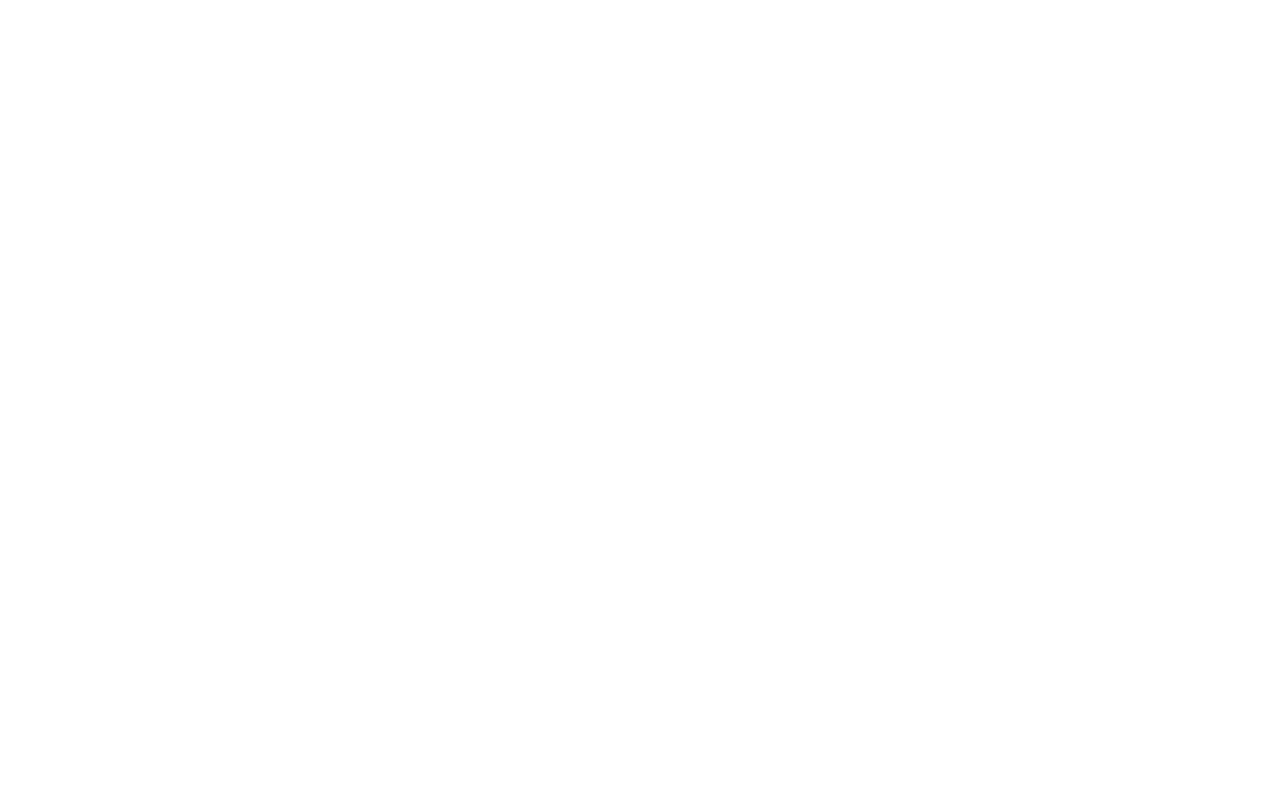
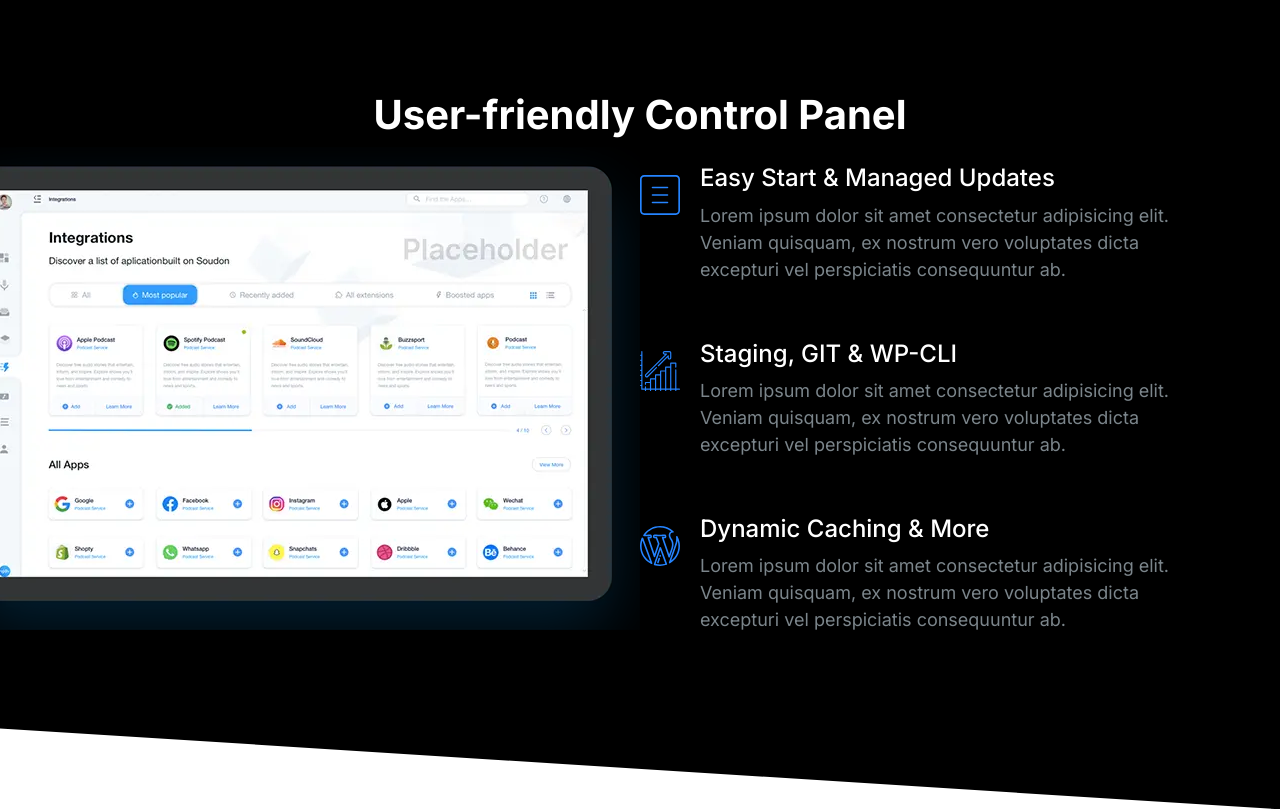
Before and after one commit to Ale-199/Moshify, a plain HTML site: page index.html in a window 1280 px wide. Drawn offline with Linux system fonts and the light colour scheme.

Commit message:
building the showcase block

```diff
--- a/CSS/styles.css
+++ b/CSS/styles.css
@@ -39,6 +39,12 @@ Use the ::before selector to insert something before the content.
 }
 
 /* Typography*/
+/*we are going to use a pseudo element selector called selection to specify the color of the selected text.*/
+::selection{
+  background: var(--color-primary);
+  color: #fff;
+}
+
 /*by default it is going to be 16px. This is set by the browser*/
 html {
   /* 62.5% * 16px = 10px, change the default font-size to 10px*/
@@ -79,6 +85,7 @@ h2 {
 
 h3 {
   font-size: 3rem;
+  font-weight: 500;
 }
 
 p {
@@ -207,7 +214,7 @@ adjusting the styles for mobile and desktop.
 
   /*get rid of the left padding that all browser apply by default.*/
   padding-left: 0;
-  color: var(--color-headings);
+
 }
 
 .list--inline .list__item {
@@ -220,6 +227,7 @@ adjusting the styles for mobile and desktop.
 
   /*the icon won't show if we don't set the padding-left here, because we set the padding-left to 0 previously*/
   padding-left: 3rem;
+  color: var(--color-headings);
 }
 
 /*for lists with a tick skin. our items should have the following attribute*/
@@ -538,6 +546,7 @@ adjusting the styles for mobile and desktop.
   /*flex	Displays an element as a block-level flex container*/
   /*if we use flex on the container, we can lay the element horizontally*/
   display: flex;
+  margin-bottom: 4rem;
 }
 
 .media__title {
@@ -769,7 +778,10 @@ to make the image responsive
   color: #7b858b;
 }
 
-.block--dark .block__heading {
+/*h1 h2 and h3 inside a class named block--dark will have the following css style*/
+.block--dark h1,
+.block--dark h2,
+.block--dark h3 {
   color: #fff;
 }
 
@@ -782,12 +794,12 @@ to make the image responsive
 
   /*the first number is the x-offset, the second is the y-offset*/
   /*top left corner, top right corner, bottom right corner, bottom left corner*/
-  clip-path: polygon(0% 0%, 100% 0%, 100% 100%, 0% 80%);
+  clip-path: polygon(0% 0%, 100% 0%, 100% 100%, 0% 90%);
 }
 
 .block--skewed-left {
   padding-bottom: calc(var(--padding-vertical) + 4rem);
-  clip-path: polygon(0% 0%, 100% 0%, 100% 80%, 0% 100%);
+  clip-path: polygon(0% 0%, 100% 0%, 100% 90%, 0% 100%);
 }
 
 /*Even if you have a really wide screen, our content is not going to stretch, it's always going to be inside this boundary.*/
@@ -888,10 +900,6 @@ to make the image responsive
 
 /*--------------------------------------------------------------------------------------------------------------------*/
 /* Hero --> the first part of the page. include the navigation bar*/
-.hero {
-  clip-path: polygon(0% 0%, 100% 0%, 100% 90%, 0% 100%);
-}
-
 /*this is for the <p> element*/
 /*In this implementation, I've defined this properties as part of an element called tagline, which belongs to the
 hero component.
@@ -956,7 +964,7 @@ Tagline for hero component
   .block-domain__prices {
     /*with this, the gird will try to create as many columns as needed to fit all these items.But does not work with fraction unit.
    */
-   /*using minmax function to provide a range. this function take two arguments,our coulumn should be minimum of 100 px, and maximum of 1 fracture.*/
+    /*using minmax function to provide a range. this function take two arguments,our coulumn should be minimum of 100 px, and maximum of 1 fracture.*/
     grid-template-columns: repeat(auto-fit, minmax(10rem, 1fr));
   }
 }
@@ -972,7 +980,6 @@ Tagline for hero component
   max-width: 500px;
   margin: 0 auto;
 }
-
 
 /*--------------------------------------------------------------------------------------------------------------------*/
 /* Features Block */
@@ -1007,3 +1014,27 @@ first of type and overwrite the top margin*/
     order: 2;
   }
 }
+
+/*--------------------------------------------------------------------------------------------------------------------*/
+/* Showcase Block */
+.block-showcase__image > img {
+  width: 100%;
+}
+
+@media screen and (min-width: 768px) {
+  /*if we have a block showcase, in this block we have a grid, The template for this grid should be like 50% and 50%*/
+  .block-showcase .grid {
+    grid-template-columns: 50% 50%;
+  }
+
+  .block-showcase__image {
+    /*The align-self property specifies the alignment for the selected item inside the flexible container.*/
+    justify-self: end;
+  }
+
+  .block-showcase__image > img {
+    /*with this, the image will be displayed in its actual size*/
+    width: auto;
+    max-width: 700px;
+  }
+}
--- a/index.html
+++ b/index.html
@@ -15,9 +15,77 @@
     <link rel="stylesheet" href="CSS/styles.css" />
   </head>
   <body>
-
-
-
+    <section class="block block--dark block--skewed-right block-showcase">
+      <header class="block__header">
+        <h2>User-friendly Control Panel</h2>
+      </header>
+      <div class="container grid grid--1x2">
+        <picture class="block-showcase__image">
+          <source
+            type="image/webp"
+            srcset="images/ipad.webp 1x, images/ipad@2x.webp 2x"
+          />
+          <source
+            type="image/png"
+            srcset="images/ipad.png 1x, images/ipad@2x.png 2x"
+          />
+          <img src="images/ipad.png" alt="" />
+        </picture>
+        <ul class="list">
+          <li>
+            <div class="media">
+              <div class="media__image">
+                <svg class="icon icon--primary">
+                  <use xlink:href="images/sprite.svg#menu"></use>
+                </svg>
+              </div>
+              <div class="media__body">
+                <h3 class="media__title">Easy Start & Managed Updates</h3>
+                <p>
+                  Lorem ipsum dolor sit amet consectetur adipisicing elit.
+                  Veniam quisquam, ex nostrum vero voluptates dicta excepturi
+                  vel perspiciatis consequuntur ab.
+                </p>
+              </div>
+            </div>
+          </li>
+          <li>
+            <div class="media">
+              <div class="media__image">
+                <svg class="icon icon--primary">
+                  <use xlink:href="images/sprite.svg#growth"></use>
+                </svg>
+              </div>
+              <div class="media__body">
+                <h3 class="media__title">Staging, GIT & WP-CLI</h3>
+                <p>
+                  Lorem ipsum dolor sit amet consectetur adipisicing elit.
+                  Veniam quisquam, ex nostrum vero voluptates dicta excepturi
+                  vel perspiciatis consequuntur ab.
+                </p>
+              </div>
+            </div>
+          </li>
+          <li>
+            <div class="media">
+              <div class="media__image">
+                <svg class="icon icon--primary">
+                  <use xlink:href="images/sprite.svg#wordpress"></use>
+                </svg>
+              </div>
+              <div class="media__body">
+                <h3 class="media__title">Dynamic Caching & More</h3>
+                <p>
+                  Lorem ipsum dolor sit amet consectetur adipisicing elit.
+                  Veniam quisquam, ex nostrum vero voluptates dicta excepturi
+                  vel perspiciatis consequuntur ab.
+                </p>
+              </div>
+            </div>
+          </li>
+        </ul>
+      </div>
+    </section>
 
     <script src="js/main.js"></script>
   </body>
```
Also changed, not shown: components/block-showcase.html (added), images/ipad.png (added), images/ipad.webp (added), images/ipad@2x.png (added), images/ipad@2x.webp (added).
